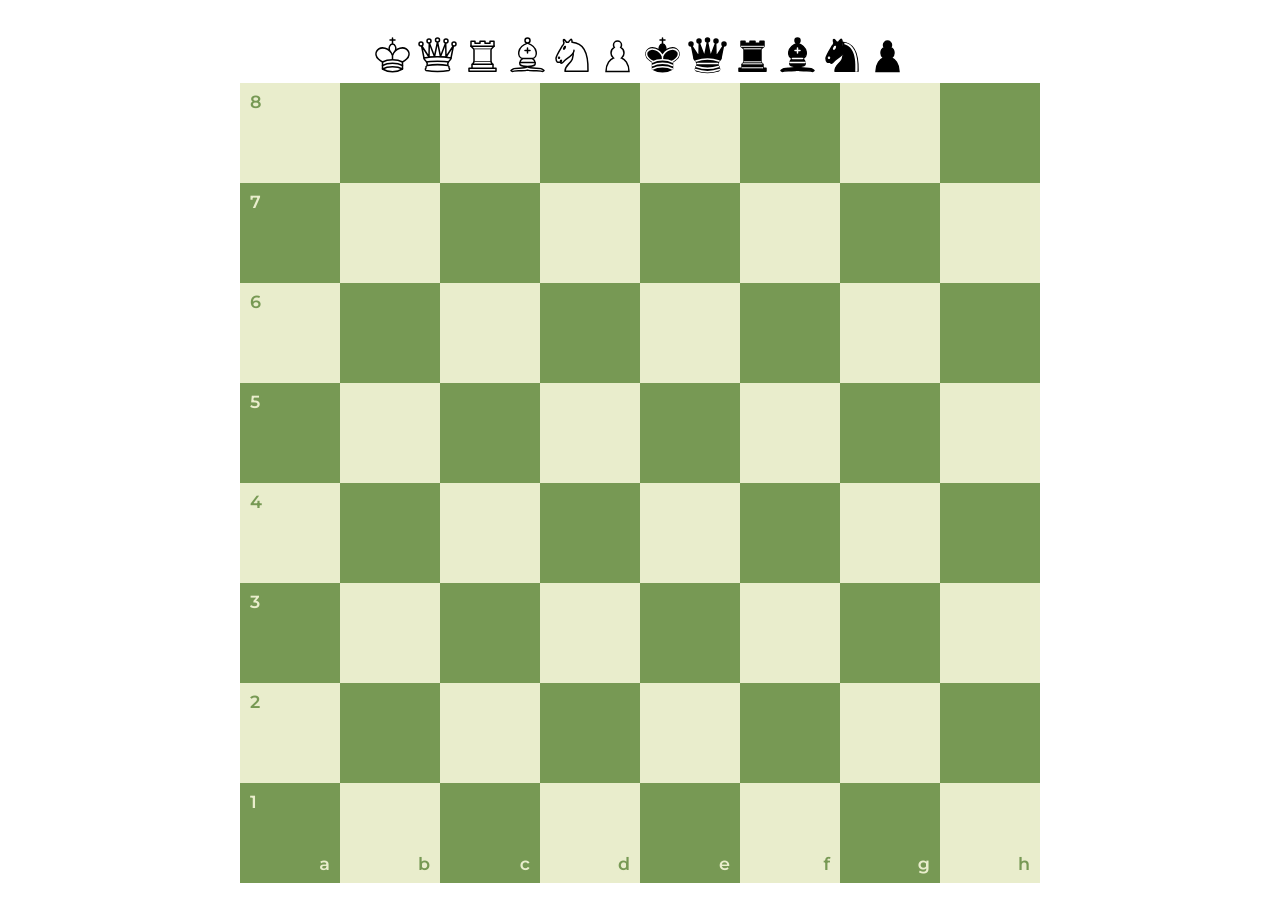
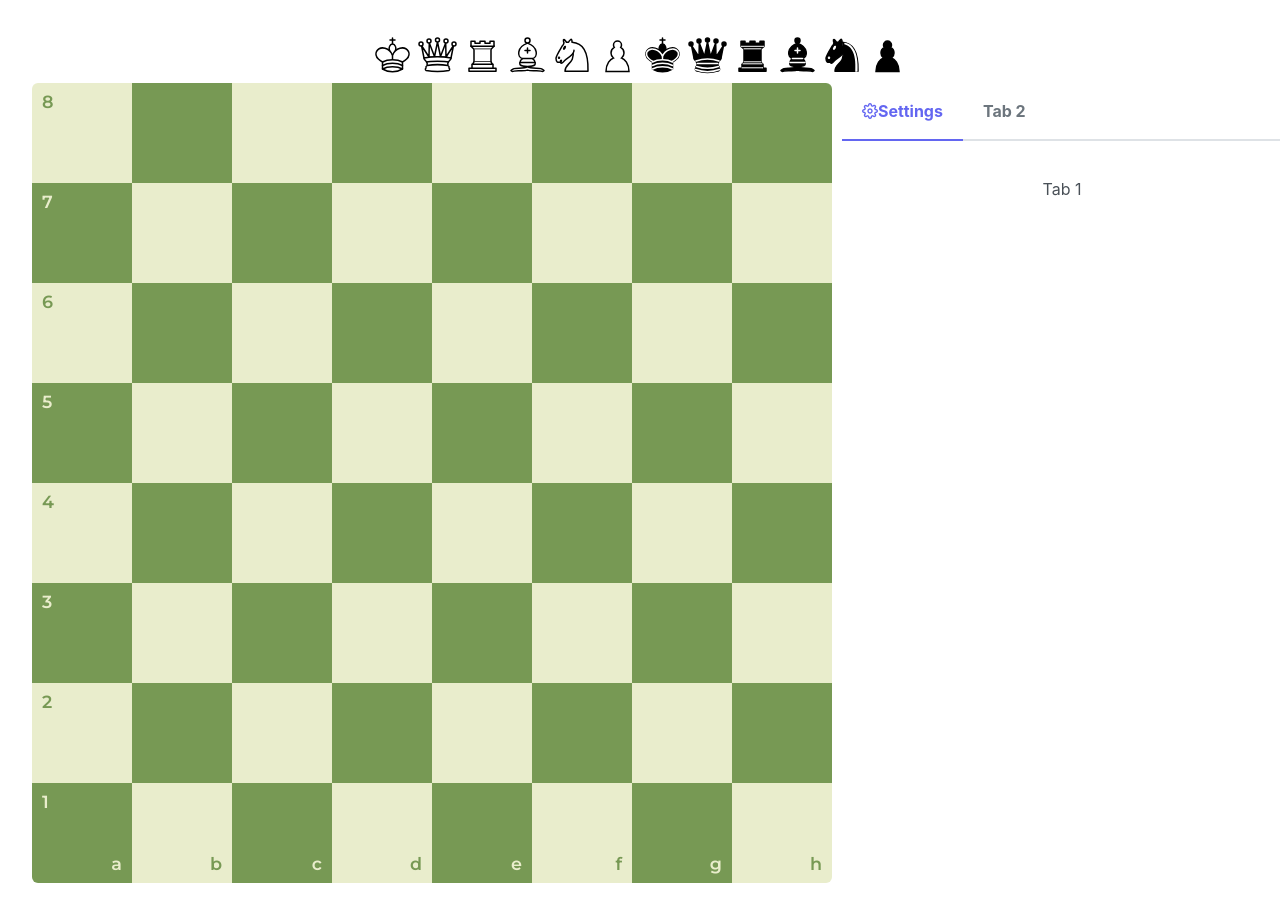
Before and after one commit to clxsewn/chess-app, a React (Vite) app: page / in a window 1280 px wide. Built offline with nearby package versions, Linux system fonts and the light colour scheme.

Commit message:
added redux toolkit, primereact, aside etc

```diff
--- a/package.json
+++ b/package.json
@@ -10,8 +10,12 @@
     "preview": "vite preview"
   },
   "dependencies": {
+    "@reduxjs/toolkit": "^1.9.5",
+    "primeicons": "^6.0.1",
+    "primereact": "^9.6.2",
     "react": "^18.2.0",
     "react-dom": "^18.2.0",
+    "react-redux": "^8.1.2",
     "styled-components": "^6.0.7"
   },
   "devDependencies": {
--- a/src/App.tsx
+++ b/src/App.tsx
@@ -1,6 +1,6 @@
 import './App.css'
 import { defaultPiecesTheme as dpt } from './piecesThemes.ts'
-import Board from './components/Board'
+import Game from './components/Game'
 import Theme from './components/Theme'
 
 function App() {
@@ -11,7 +11,7 @@ function App() {
             {pieces.map((p) => (
                 <img key={p} src={p} />
             ))}
-            <Board />
+            <Game />
         </Theme>
     )
 }
--- /dev/null
+++ b/src/components/Aside/index.tsx
@@ -0,0 +1,21 @@
+import { TabPanel, TabView } from 'primereact/tabview'
+import './styles.scss'
+
+export default function Aside() {
+    return (
+        <aside>
+            <TabView>
+                <TabPanel header="Settings" leftIcon="pi pi-cog">
+                    <div className="tab-content">
+                        <p>Tab 1</p>
+                    </div>
+                </TabPanel>
+                <TabPanel header="Tab 2">
+                    <div className="tab-content">
+                        <p>Tab 2</p>
+                    </div>
+                </TabPanel>
+            </TabView>
+        </aside>
+    )
+}
--- /dev/null
+++ b/src/components/Aside/styles.scss
@@ -0,0 +1,7 @@
+aside {
+  border-radius: 15px;
+}
+
+.tab-content {
+  width: 400px;
+}
--- a/src/components/Game/index.tsx
+++ b/src/components/Game/index.tsx
@@ -1,7 +1,12 @@
+import Board from '../Board'
+import Aside from '../Aside'
+import './styles.scss'
+
 export default function Game() {
     return (
-        <div>
-
+        <div className="game">
+            <Board />
+            <Aside />
         </div>
-    );
+    )
 }
--- a/src/components/Game/styles.scss
+++ b/src/components/Game/styles.scss
@@ -0,0 +1,4 @@
+.game {
+  display: flex;
+  gap: 10px;
+}
--- a/src/components/Tile/styles.scss
+++ b/src/components/Tile/styles.scss
@@ -1,3 +1,5 @@
+$board-border-radius: 6px;
+
 .tile {
   width: 100px;
   height: 100px;
@@ -24,4 +26,20 @@
     bottom: 6px;
     right: 10px;
   }
+
+  &:first-child {
+    border-top-left-radius: $board-border-radius;
+  }
+
+  &:nth-child(8) {
+    border-top-right-radius: $board-border-radius;
+  }
+
+  &:nth-child(57) {
+    border-bottom-left-radius: $board-border-radius;
+  }
+
+  &:nth-child(64) {
+    border-bottom-right-radius: $board-border-radius;
+  }
 }
--- a/src/main.tsx
+++ b/src/main.tsx
@@ -2,9 +2,15 @@ import React from 'react'
 import ReactDOM from 'react-dom/client'
 import App from './App.tsx'
 import './index.css'
+import 'primereact/resources/primereact.min.css'
+import 'primereact/resources/themes/lara-light-indigo/theme.css'
+import 'primeicons/primeicons.css'
+import { PrimeReactProvider } from 'primereact/api'
 
 ReactDOM.createRoot(document.getElementById('root')!).render(
     <React.StrictMode>
-        <App />
+        <PrimeReactProvider>
+            <App />
+        </PrimeReactProvider>
     </React.StrictMode>
 )
```
Also changed, not shown: 2 other files (tests, documents, lock files or other folders).
